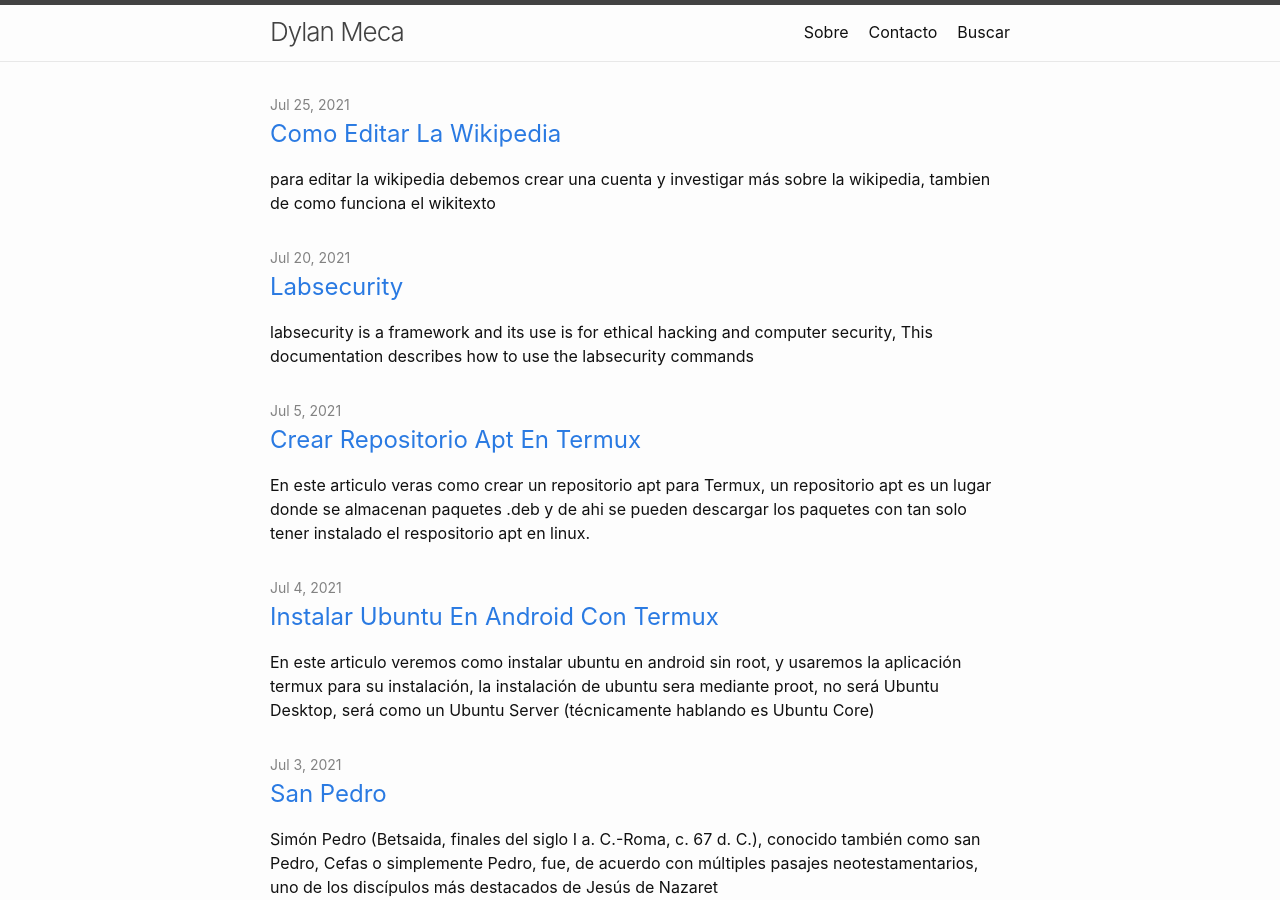
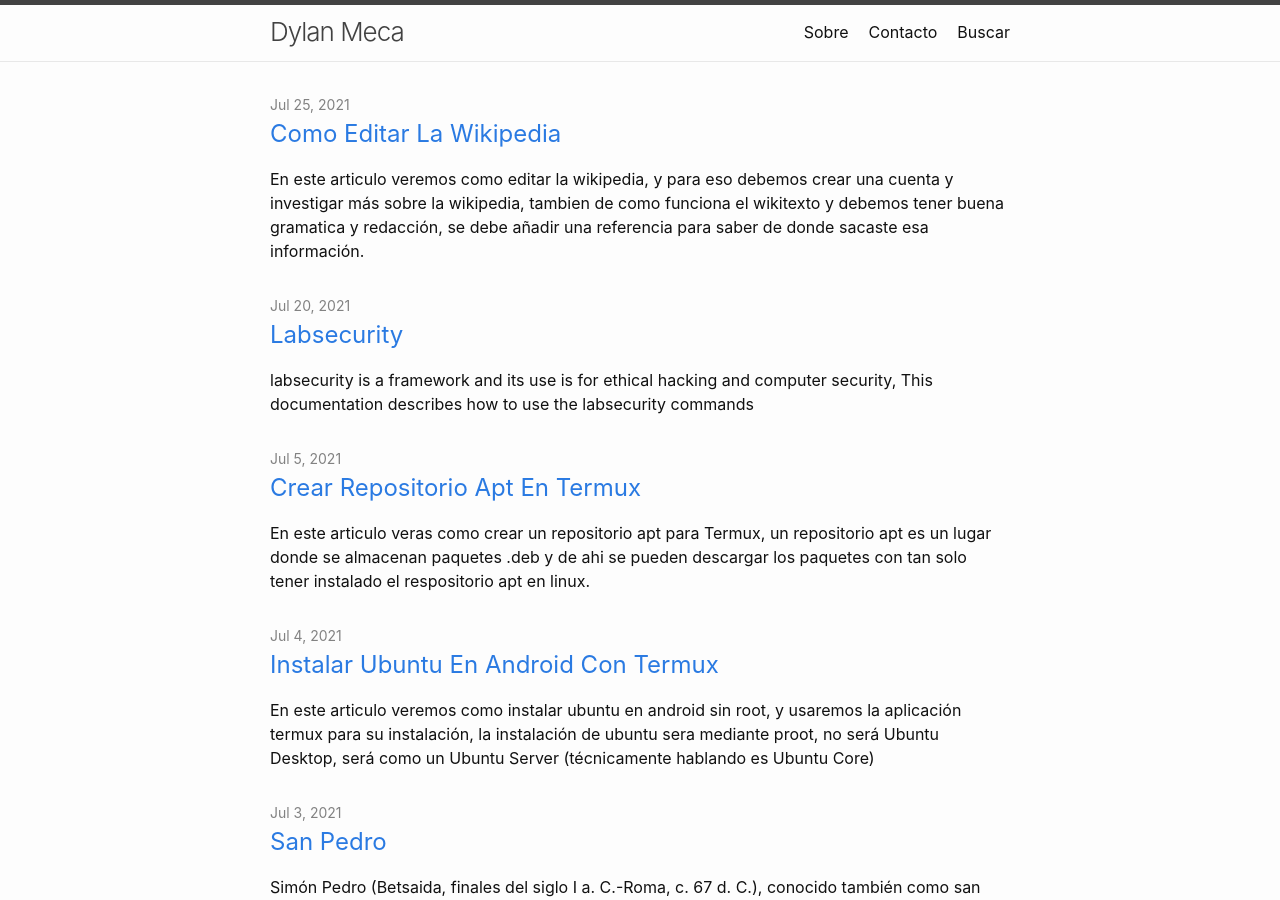
Before and after one commit to dylanmeca/dylanmeca.github.io, a Jekyll site: the page built from index.html, in a window 1280 px wide and 900 px high. Built offline with Jekyll 4.4.1, drawn with Linux system fonts in a browser that asks for light colours; the list of posts is cut into pages by our own code.

Commit message:
Update 2021-07-25-como-editar-la-wikipedia.md

```diff
--- a/_posts/2021-07-25-como-editar-la-wikipedia.md
+++ b/_posts/2021-07-25-como-editar-la-wikipedia.md
@@ -1,6 +1,6 @@
 ---
 layout: post
-description: para editar la wikipedia debemos crear una cuenta y investigar más sobre la wikipedia, tambien de como funciona el wikitexto
+description: En este articulo veremos como editar la wikipedia, y para eso debemos crear una cuenta y investigar más sobre la wikipedia, tambien de como funciona el wikitexto y debemos tener buena gramatica y redacción, se debe añadir una referencia para saber de donde sacaste esa información.
 keywords:
    - wikipedia
    - como editar la wikipedia
@@ -8,6 +8,13 @@ keywords:
    - editar
    - wikitexto
    - editar la wikipedia
+   - articulo
+   - referencias
+   - gramatica
+   - redacción
+   - investigar
+   - libros
+   - fuente verdadera
 ---
 
 Antes de editar la wikipedia nesecitamos crear una cuenta, una vez creado una cuenta debemos buscar el articulo que
```
